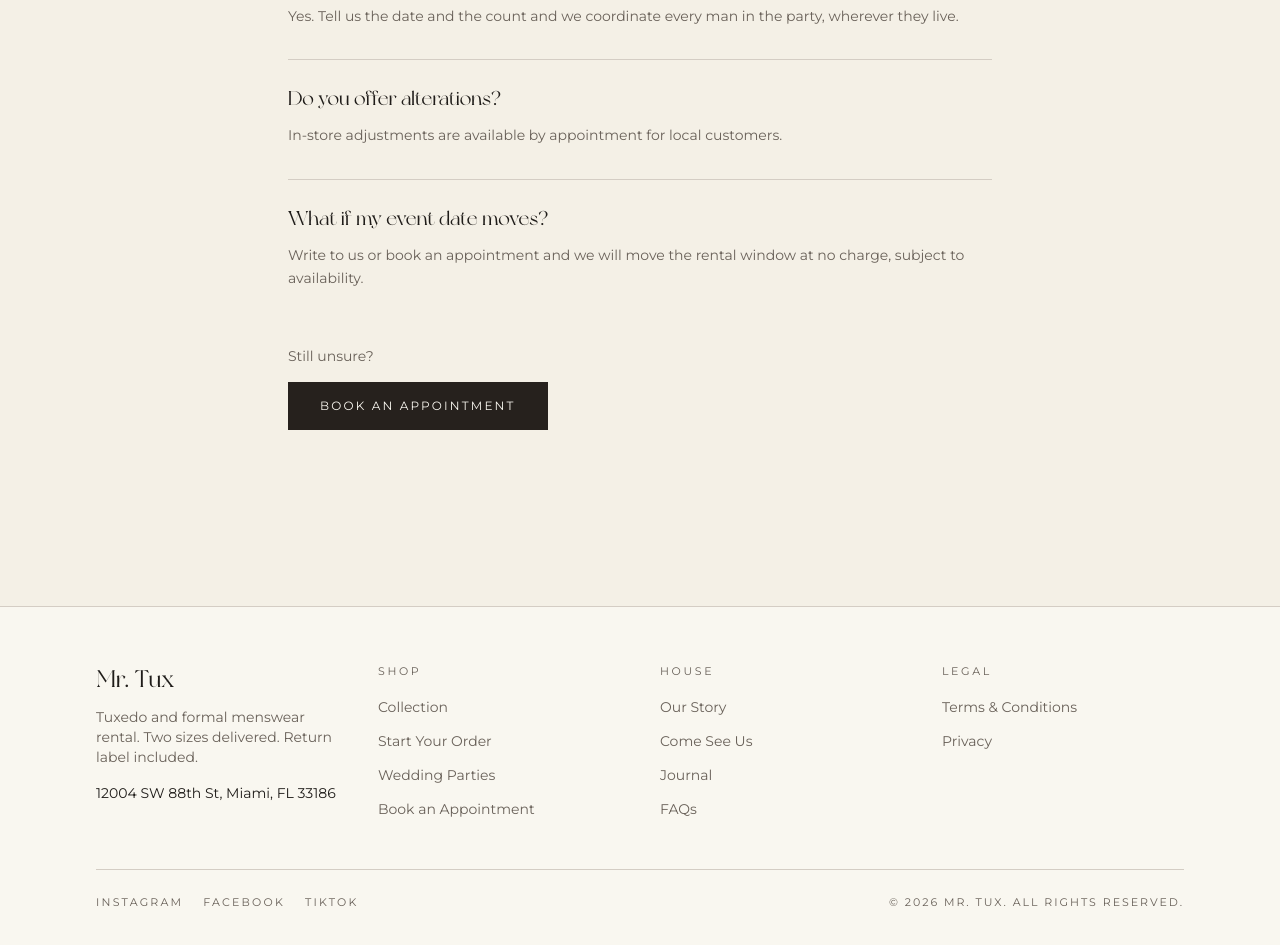
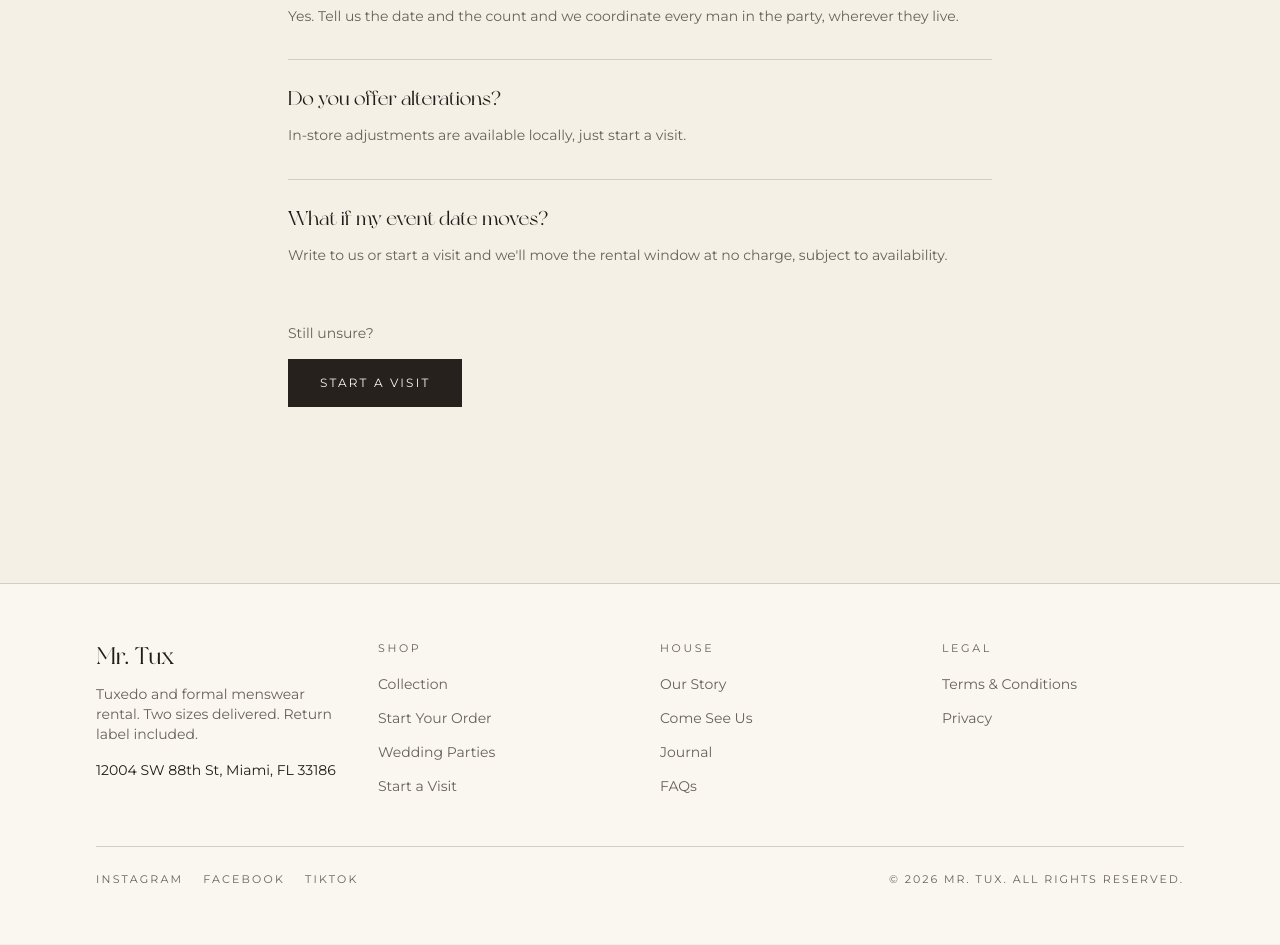
Before and after one commit to Figve-Creative/MrTux_Example, a React (Vite) app: page /faqs in a window 1280 px wide. Shown: the part 880-1825 px from the top of the page. Built offline with nearby package versions, Linux system fonts and the light colour scheme; the HTML template or start-up script is replaced by a standard one.

Commit message:
Replace 'book an appointment' language sitewide with 'start a visit', matching the active Start Your Order / Start a Party tone (nav, footer, Home, Appointment, ComeSeeUs, OurStory, FAQs, WeddingParties, FAQ + blog copy)

```diff
--- a/src/components/layout/Footer.tsx
+++ b/src/components/layout/Footer.tsx
@@ -8,7 +8,7 @@ const columns = [
       { to: "/collection", label: "Collection" },
       { to: "/start-your-order", label: "Start Your Order" },
       { to: "/wedding-parties", label: "Wedding Parties" },
-      { to: "/appointment", label: "Book an Appointment" },
+      { to: "/appointment", label: "Start a Visit" },
     ],
   },
   {
--- a/src/components/layout/Header.tsx
+++ b/src/components/layout/Header.tsx
@@ -80,7 +80,7 @@ const Header = () => {
       {open && (
         <div className="lg:hidden border-t border-border bg-background">
           <nav className="mx-auto max-w-6xl px-5 py-4 flex flex-col gap-4">
-            {[{ to: "/", label: "Home" }, ...nav, { to: "/come-see-us", label: "Come See Us" }, { to: "/appointment", label: "Book an Appointment" }].map((item) => (
+            {[{ to: "/", label: "Home" }, ...nav, { to: "/come-see-us", label: "Come See Us" }, { to: "/appointment", label: "Start a Visit" }].map((item) => (
               <Link
                 key={item.to}
                 to={item.to}
--- a/src/data/content.ts
+++ b/src/data/content.ts
@@ -49,11 +49,11 @@ export const faqs = [
   },
   {
     q: "Do you offer alterations?",
-    a: "In-store adjustments are available by appointment for local customers.",
+    a: "In-store adjustments are available locally, just start a visit.",
   },
   {
     q: "What if my event date moves?",
-    a: "Write to us or book an appointment and we will move the rental window at no charge, subject to availability.",
+    a: "Write to us or start a visit and we'll move the rental window at no charge, subject to availability.",
   },
 ];
 
@@ -88,7 +88,7 @@ export const blogPosts = [
     body: [
       "Pick the look first, then the date, then the count. Everything else follows from those three facts.",
       "Send each man the same instructions: measure over a dress shirt, submit sizes, confirm the delivery address. We ship every order to arrive together.",
-      "Book an appointment two months out if you can. Twenty minutes in person removes most of the questions that would otherwise live in the group chat.",
+      "Start a visit two months out if you can. Twenty minutes in person removes most of the questions that would otherwise live in the group chat.",
     ],
   },
 ];
--- a/src/lib/site.ts
+++ b/src/lib/site.ts
@@ -2,7 +2,7 @@ export const SITE = {
   name: "Mr. Tux",
   tagline: "Dressed to be remembered",
   description:
-    "Tuxedo and formal menswear rental in Miami. Two sizes delivered, prepaid returns, appointments welcome.",
+    "Tuxedo and formal menswear rental in Miami. Two sizes delivered, prepaid returns, visits welcome.",
   calendlyUrl: "https://calendly.com/mrtuxstyles-sales",
   address: {
     line1: "12004 SW 88th St",
--- a/src/pages/Appointment.tsx
+++ b/src/pages/Appointment.tsx
@@ -15,13 +15,13 @@ const Appointment = () => {
   return (
     <>
       <Seo
-        title="Book an Appointment — Mr. Tux Miami"
-        description="Book a fitting appointment with Mr. Tux in Miami. Twenty minutes with a fitter and the full collection."
+        title="Start a Visit — Mr. Tux Miami"
+        description="Start a visit with Mr. Tux in Miami. Twenty minutes with a fitter and the full collection."
       />
 
       <div className="mx-auto max-w-4xl px-5 lg:px-8 py-14 sm:py-20">
         <p className="eyebrow">In person</p>
-        <h1 className="mt-3 font-display text-4xl sm:text-5xl">Book your appointment</h1>
+        <h1 className="mt-3 font-display text-4xl sm:text-5xl">Start a visit</h1>
         <p className="mt-4 max-w-xl text-sm text-muted-foreground">
           Choose a time below. We are at {SITE.address.full}. Bring dress shoes if you have them.
         </p>
@@ -37,7 +37,7 @@ const Appointment = () => {
         <p className="mt-6 text-sm text-muted-foreground">
           Prefer to write?{" "}
           <a href={SITE.calendlyUrl} target="_blank" rel="noreferrer" className="link-underline text-foreground">
-            Open the booking page in a new tab
+            Open the scheduler in a new tab
           </a>
           .
         </p>
--- a/src/pages/ComeSeeUs.tsx
+++ b/src/pages/ComeSeeUs.tsx
@@ -6,7 +6,7 @@ const ComeSeeUs = () => (
   <>
     <Seo
       title="Come See Us — Mr. Tux, Miami FL"
-      description={`Visit Mr. Tux at ${SITE.address.full}. Hours, directions and appointments.`}
+      description={`Visit Mr. Tux at ${SITE.address.full}. Hours, directions, and how to start a visit.`}
     />
 
     <div className="mx-auto max-w-6xl px-5 lg:px-8 py-14 sm:py-20">
@@ -45,7 +45,7 @@ const ComeSeeUs = () => (
               to="/appointment"
               className="inline-flex h-12 items-center justify-center bg-ink px-8 text-xs uppercase tracking-[0.18em] text-primary-foreground"
             >
-              Book an Appointment
+              Start a Visit
             </Link>
           </div>
         </div>
--- a/src/pages/Faqs.tsx
+++ b/src/pages/Faqs.tsx
@@ -28,7 +28,7 @@ const Faqs = () => (
           to="/appointment"
           className="mt-4 inline-flex h-12 items-center justify-center bg-ink px-8 text-xs uppercase tracking-[0.18em] text-primary-foreground"
         >
-          Book an Appointment
+          Start a Visit
         </Link>
       </div>
     </div>
--- a/src/pages/Home.tsx
+++ b/src/pages/Home.tsx
@@ -11,7 +11,7 @@ const Home = () => (
   <>
     <Seo
       title="Mr. Tux — Tuxedo Rental in Miami | Dressed to be remembered"
-      description="Tuxedo and formal menswear rental in Miami. Two sizes delivered, prepaid returns, no deposit. Book an appointment or start your order."
+      description="Tuxedo and formal menswear rental in Miami. Two sizes delivered, prepaid returns, no deposit. Start your order, or come in for a visit."
     />
 
     {/* Hero */}
@@ -57,7 +57,7 @@ const Home = () => (
       <div className="mx-auto max-w-6xl px-5 lg:px-8 py-12 grid gap-8 md:grid-cols-2">
         <div className="md:border-r md:border-border md:pr-10">
           <p className="eyebrow">In person</p>
-          <h2 className="mt-3 font-display text-2xl sm:text-3xl">Book your appointment</h2>
+          <h2 className="mt-3 font-display text-2xl sm:text-3xl">Come in and get fitted</h2>
           <p className="mt-3 text-sm text-muted-foreground">
             Twenty minutes with a fitter, a mirror and the full collection in your hands.
           </p>
@@ -65,7 +65,7 @@ const Home = () => (
             to="/appointment"
             className="mt-5 inline-flex h-12 items-center justify-center bg-highlight px-8 text-xs uppercase tracking-[0.18em] text-accent-foreground hover:bg-highlight/90"
           >
-            Book Now
+            Start a Visit
           </Link>
         </div>
         <div>
@@ -216,7 +216,7 @@ const Home = () => (
               to="/appointment"
               className="inline-flex h-12 items-center justify-center bg-ink px-8 text-xs uppercase tracking-[0.18em] text-primary-foreground"
             >
-              Book an Appointment
+              Start a Visit
             </Link>
           </div>
         </div>
--- a/src/pages/OurStory.tsx
+++ b/src/pages/OurStory.tsx
@@ -40,7 +40,7 @@ const OurStory = () => (
           to="/appointment"
           className="inline-flex h-12 items-center justify-center bg-ink px-8 text-xs uppercase tracking-[0.18em] text-primary-foreground"
         >
-          Book an Appointment
+          Start a Visit
         </Link>
         <Link
           to="/collection"
--- a/src/pages/WeddingParties.tsx
+++ b/src/pages/WeddingParties.tsx
@@ -108,7 +108,7 @@ const WeddingParties = () => {
               Send to the Shop
             </Button>
             <Link to="/appointment" className="text-[11px] uppercase tracking-[0.2em] link-underline">
-              Or book an appointment
+              Or start a visit instead
             </Link>
           </div>
           {sent && (
```
